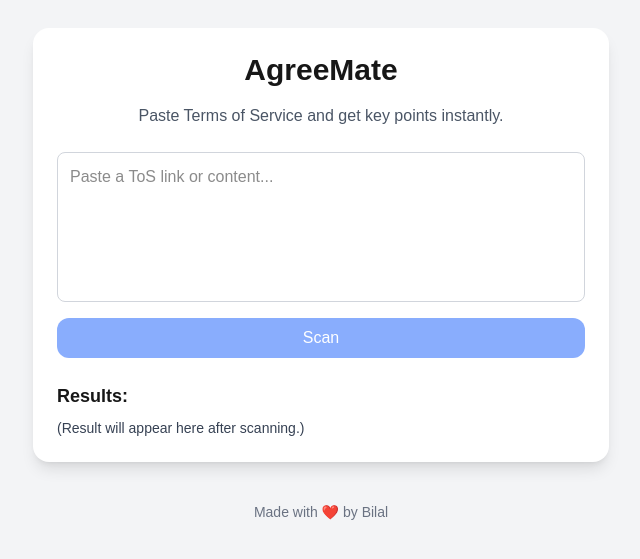
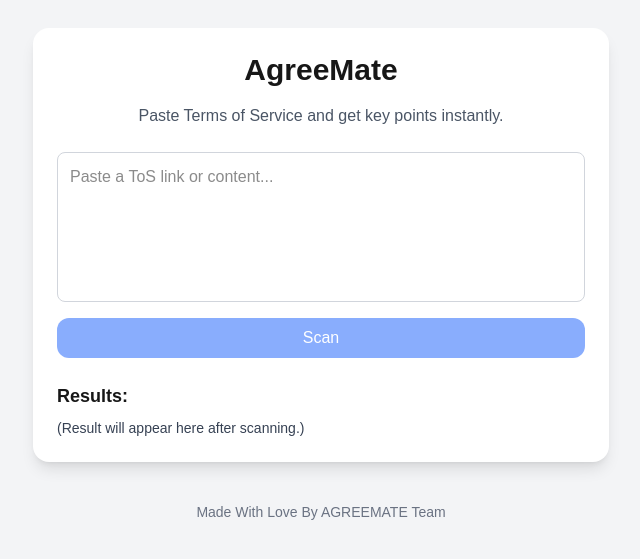
Before and after one commit to MadB-17/agreemate-frontend, a Next.js app: page / in a window 1280 px wide. Shown: the part 125-684 px from the top of the page, without its empty margins (319-959 px from the left). Built offline with nearby package versions, Linux system fonts and the light colour scheme.

Commit message:
Update page.tsx

```diff
--- a/src/app/page.tsx
+++ b/src/app/page.tsx
@@ -50,7 +50,7 @@ export default function Home() {
         </div>
       </div>
 
-      <footer className="mt-10 text-sm text-gray-500">Made with ❤️ by Bilal</footer>
+      <footer className="mt-10 text-sm text-gray-500">Made With Love By AGREEMATE Team</footer>
     </main>
   );
 }
```
